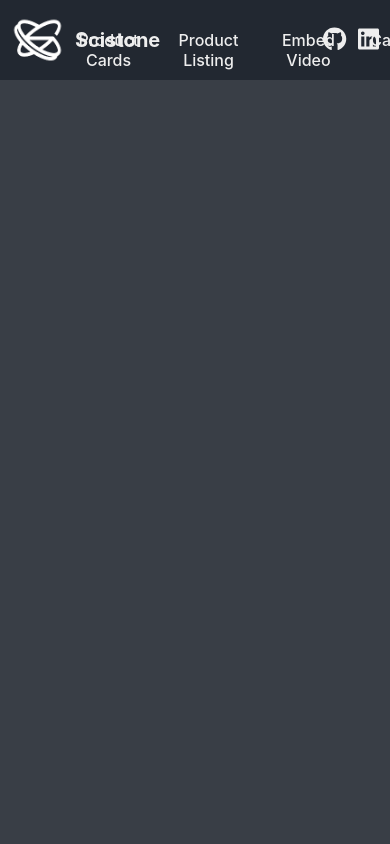
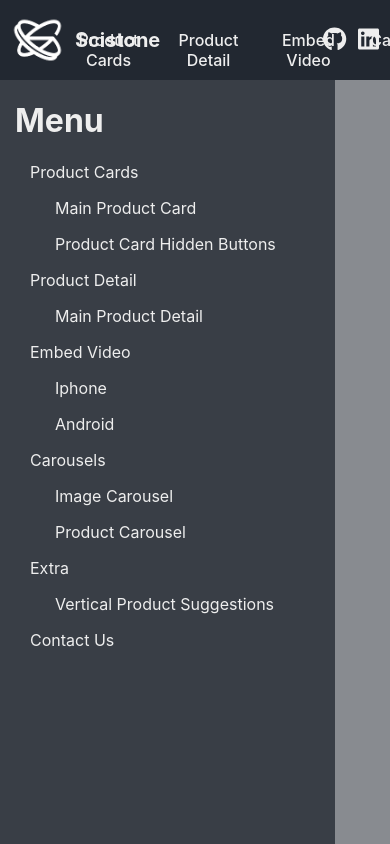
Before and after one commit to scistone/scistone-react-components, a React (Create React App) app: page / in a window 390 px wide. Shown: the top 844 px of the page. Built offline with nearby package versions, Linux system fonts and the light colour scheme.

Commit message:
Hamburger menu added. Menu items added. Style added.

```diff
--- a/src/App.js
+++ b/src/App.js
@@ -1,11 +1,12 @@
-import { BaseContainer } from './components/BaseContainer';
-
+import { Navbar } from './components/Navbar/Navbar';
+import {HamburgerMenu} from "./components/HamburgerMenu/HamburgerMenu"
 function App() {
   return (
     <div className="App">
       <header className="App-header">
         <div className='main-page'>
-          <BaseContainer></BaseContainer>
+          <Navbar/>
+          <HamburgerMenu></HamburgerMenu>
         </div>
       </header>
     </div>
--- /dev/null
+++ b/src/components/HamburgerMenu/HamburgerMenu.jsx
@@ -0,0 +1,27 @@
+import React from 'react';
+
+import menuData from "../../data/menu_data.json"
+
+export const HamburgerMenu = () => {
+    return(
+        <div className='hamburger-menu'>
+            <h1>Menu</h1>
+            <div className='hamburger-menu--items'>
+            {Object.keys(menuData.hamburger_menu_data).map((item,index)=>{
+                return (
+                    <div className='hamburger-menu--item' index={index}>
+                        <p className='hamburger-menu--item-label'>{item}</p>
+                        <div className='hamburger-menu--sub-items'>
+                        {menuData.hamburger_menu_data[item].map((subItem,subIndex)=>(
+                            <div className='hamburger-menu--sub-item' index={subIndex}>
+                                <p className='hamburger-menu--sub-item-label'>{subItem}</p>
+                            </div>
+                        ))}
+                        </div>
+                    </div>
+                )
+            })}
+            </div>
+        </div>
+    );
+};
--- a/src/components/BaseContainer.jsx
+++ b/src/components/Navbar/Navbar.jsx
@@ -4,7 +4,7 @@ import {NavbarIcons} from './NavbarIcons'
 import {NavbarLogo} from './NavbarLogo'
 import {NavbarMenu} from './NavbarMenu'
 
-export const BaseContainer = () => {
+export const Navbar = () => {
     return(
         <div className='navigation-bar'>
             <NavbarLogo/>
--- a/src/components/NavbarLogo.jsx
+++ b/src/components/Navbar/NavbarLogo.jsx
@@ -1,5 +1,5 @@
 import React from 'react';
-import logo from '../images/scistone_logo.png'
+import logo from '../../images/scistone_logo.png'
 
 
 export const NavbarLogo = () => {
--- a/src/components/NavbarMenu.jsx
+++ b/src/components/Navbar/NavbarMenu.jsx
@@ -1,6 +1,6 @@
 import React from 'react';
 
-import menuData from "../data/menu_data.json"
+import menuData from "../../data/menu_data.json"
 
 export const NavbarMenu = () => {
     return(
--- a/src/data/menu_data.json
+++ b/src/data/menu_data.json
@@ -1,10 +1,31 @@
 {
     "menu_data": [
         "Product Cards",
-        "Product Listing",
+        "Product Detail",
         "Embed Video",
         "Carousels",
         "Extra",
         "Contact Us"
-    ]
+    ],
+    "hamburger_menu_data":{
+        "Product Cards": [
+            "Main Product Card",
+            "Product Card Hidden Buttons"
+        ],
+        "Product Detail": [
+            "Main Product Detail"
+        ],
+        "Embed Video": [
+            "Iphone",
+            "Android"
+        ],
+        "Carousels": [
+            "Image Carousel",
+            "Product Carousel"
+        ],
+        "Extra": [
+            "Vertical Product Suggestions"
+        ],
+        "Contact Us":[]
+    }
 }
--- a/src/scss/components.scss
+++ b/src/scss/components.scss
@@ -1,6 +1,6 @@
 .main-page{
     display: block;
-    background-color: $color-secondary;
+    background-color: rgba($color: $color-secondary, $alpha: 0.6) ;
     min-height: 100vh;
 }
 
@@ -95,3 +95,44 @@
     }
 
 }
+
+.hamburger-menu {
+    display: block;
+    width: 320px;
+    min-height: calc(100vh - 80px);
+    background-color: $color-secondary;
+    padding-left: 15px;
+    overflow: auto;
+    color: $color-text;
+    .hamburger-menu--items{
+        padding-left: 15px;
+        .hamburger-menu--item{
+            cursor: pointer;
+            margin: 15px 0;
+            position: relative;
+
+            .hamburger-menu--sub-items{
+                padding-left: 25px;
+                .hamburger-menu--sub-item{
+                    margin: 15px 0;
+                }
+            }
+            p {
+                transition: all .3s ease-in-out;
+                line-height: 20px;
+            }
+            p:hover{
+                color: $color-contrast;
+                &:after {
+                    content: '';
+                    position: absolute;
+                    right: 0;
+                    width: 5px;
+                    height: 20px;
+                    background-color: $color-contrast;
+                    border-radius: 6px 0 0 6px;
+                }
+            }
+        }
+    }
+}
```
Also changed, not shown: src/components/Navbar/NavbarIcons.jsx (renamed from src/components/NavbarIcons.jsx).
